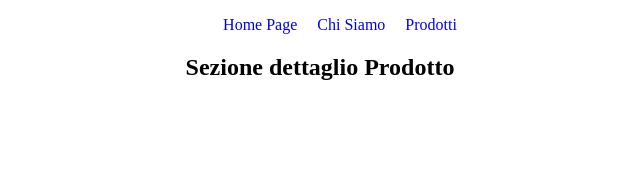
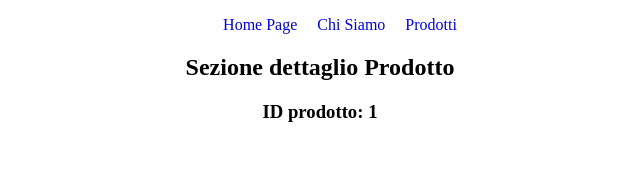
Before and after one commit to StefanoSalaa98/react-router, a React (Vite) app: page /products/1 in a window 1280 px wide. Shown: the top 191 px of the page, without its empty margins (320-960 px from the left). Built offline with nearby package versions, Linux system fonts and the light colour scheme.

Commit message:
Aggiungi letteura id tramite hook useParams

```diff
--- a/src/pages/Prodotto.jsx
+++ b/src/pages/Prodotto.jsx
@@ -1,7 +1,16 @@
+// importo l'hook per poter leggere il parametro
+import { useParams } from "react-router-dom";
+
 const Prodotto = () => {
 
+    // recupero il parametro dinamico id
+    const { id } = useParams();
+
     return (
-        <h2>Sezione dettaglio Prodotto</h2>
+        <>
+            <h2>Sezione dettaglio Prodotto</h2>
+            <h3>ID prodotto: {id}</h3>
+        </>
     )
 }
 
```
